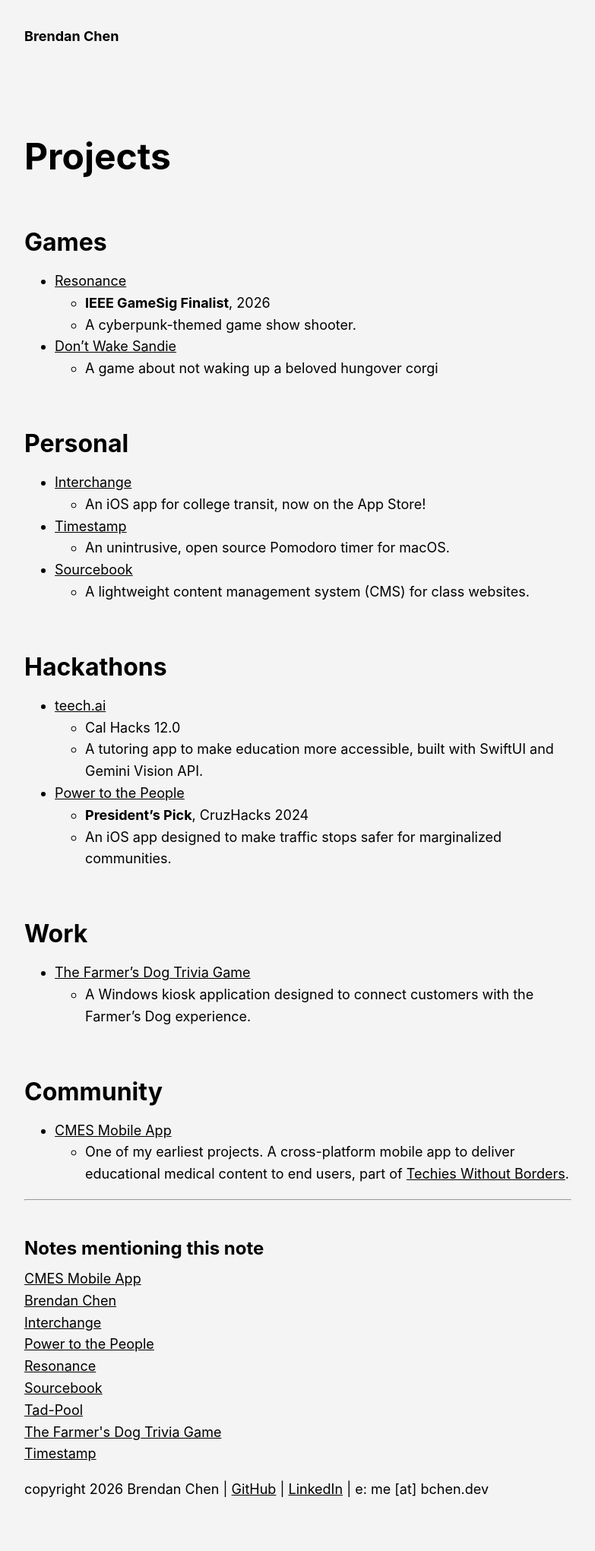
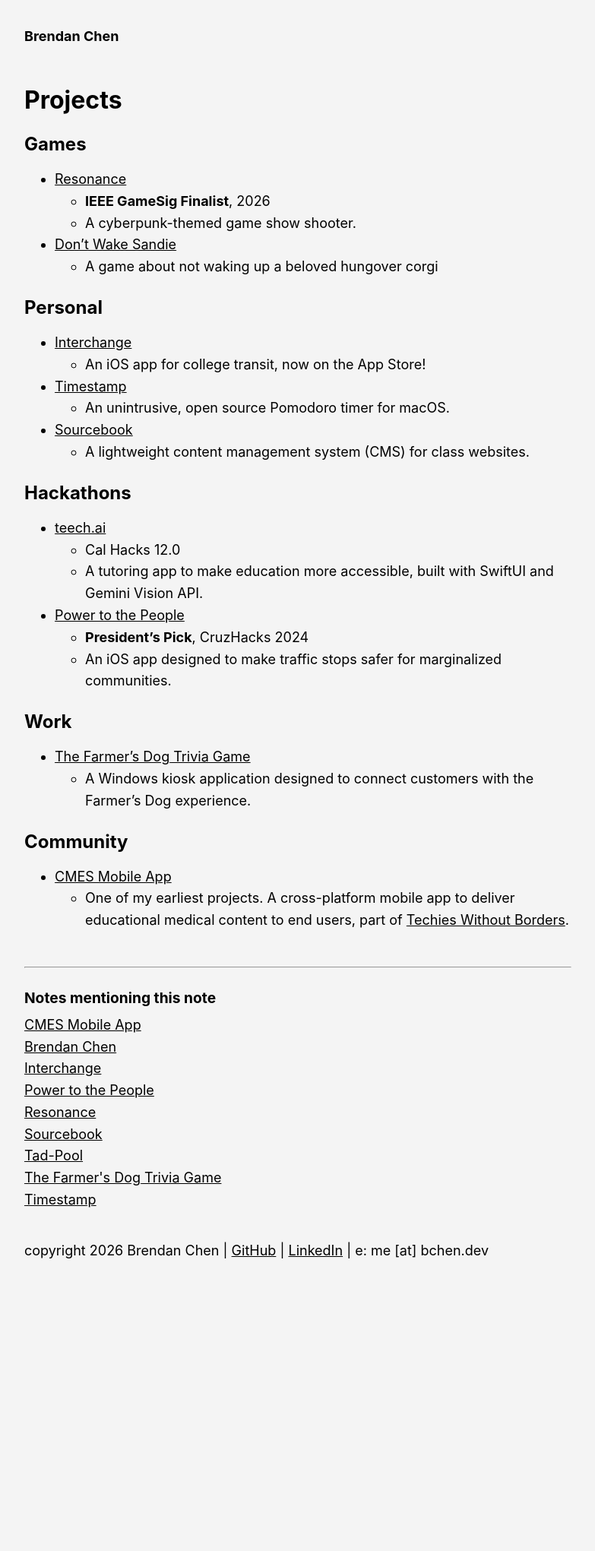
Before and after one commit to brendan-ch/brendan-ch.github.io, a Jekyll site: the page built from _notes/projects.md, in a window 1280 px wide. Shown: the whole page at 76% size, without its empty margins (248-1031 px from the left). Built offline with Jekyll 4.4.1, drawn with Linux system fonts in a browser that asks for light colours; after the commit the page ends 1727 px from its top, so only the background shows below that.

Commit message:
Remove the massive headings

```diff
--- a/_layouts/note.html
+++ b/_layouts/note.html
@@ -5,6 +5,8 @@ layout: default
 <h1>{{ page.title }}</h1>
 
 {{ content }}
+
+<br />
 
 <hr class="backlink-divider">
 
@@ -20,3 +22,5 @@ layout: default
     </div>
     {% endif %}
 </div>
+
+<br />
--- a/assets/css/global.css
+++ b/assets/css/global.css
@@ -57,21 +57,21 @@ h3,
 h4,
 h5,
 h6 {
-    margin-top: 2em;
+    margin-top: 1em;
     margin-bottom: 0.5em;
     font-family: -apple-system, BlinkMacSystemFont, "Segoe UI", Roboto, Inter, Ubuntu, sans-serif;
 }
 
 h1 {
-    font-size: 3em;
+    font-size: 2em;
 }
 
 h2 {
-    font-size: 2em;
+    font-size: 1.5em;
 }
 
 h3 {
-    font-size: 1.5em;
+    font-size: 1.2em;
 }
 
 img {
--- a/assets/css/note.css
+++ b/assets/css/note.css
@@ -3,6 +3,8 @@
 }
 
 .backlink-box {
+    display: flex;
+    flex-direction: column;
 }
 
 .backlinks {
```
